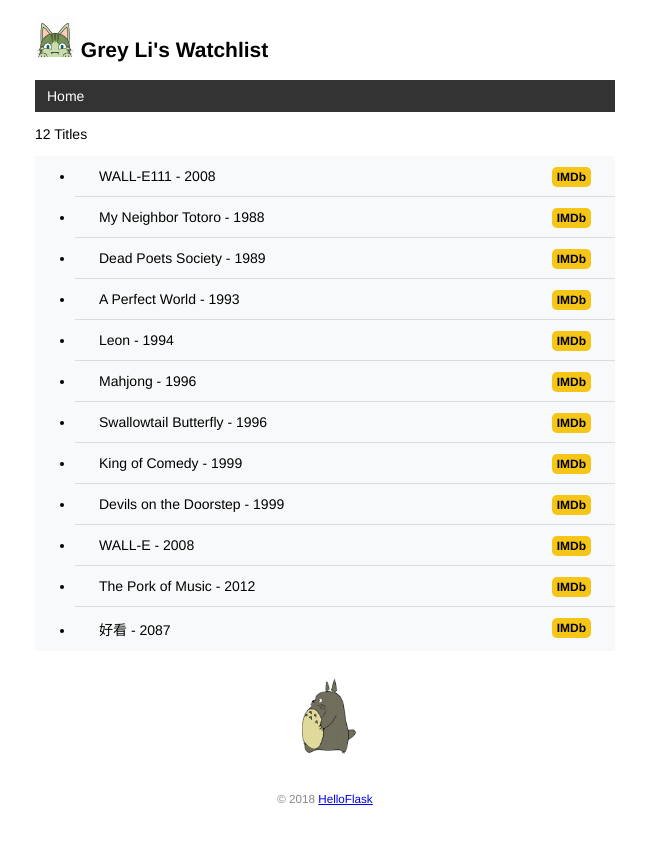
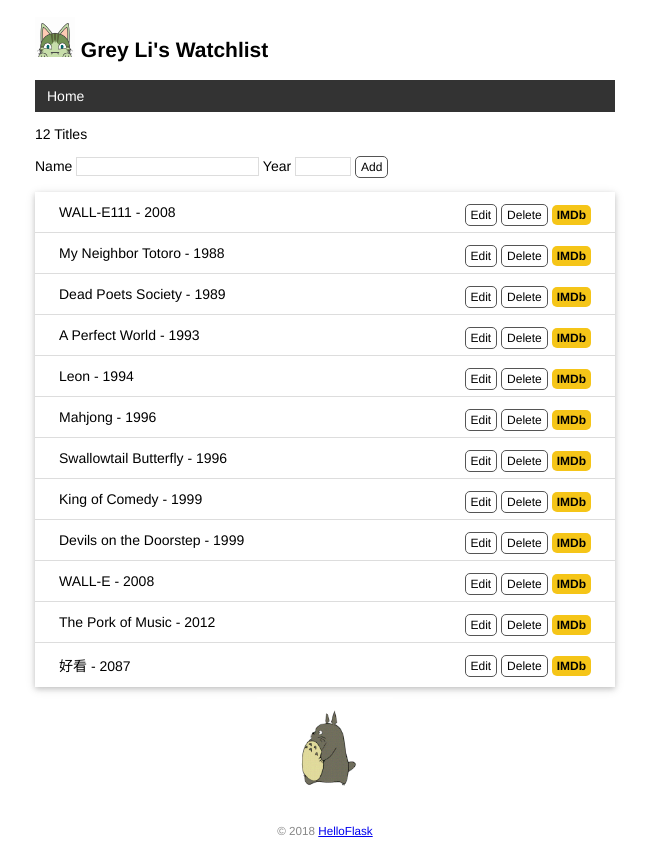
Before and after one commit to niusz/watchlist, a Flask app: page / in a window 1280 px wide. Shown: the whole page, without its empty margins (315-964 px from the left). Before the commit the page ends 805 px from the top, so only its background shows below. Run offline with Flask 3, Linux system fonts and the light colour scheme.

Commit message:
Create, edit and delete item by form

```diff
--- a/app.py
+++ b/app.py
@@ -1,11 +1,9 @@
 import os
 import sys
 import click
-
-from flask import Flask, render_template
+from flask import Flask, render_template, request, url_for, redirect, flash
 from flask_sqlalchemy import SQLAlchemy
 from markupsafe import escape
-from flask import url_for
 
 WIN = sys.platform.startswith('win')
 if WIN:
@@ -14,7 +12,7 @@ else:
     prefix = 'sqlite:////'
 
 app = Flask(__name__)
-
+app.config['SECRET_KEY'] = 'dev'
 app.config['SQLALCHEMY_DATABASE_URI'] = prefix + os.path.join(app.root_path, 'data.db')
 app.config['SQLALCHEMY_TRACK_MODIFICATIONS'] = False
 db = SQLAlchemy(app)
@@ -28,6 +26,7 @@ def initdb(drop):
         db.drop_all()
     db.create_all()
     click.echo('Initialized database.')
+
 
 @app.cli.command()
 def forge():
@@ -79,11 +78,56 @@ def page_not_found(e):
     return render_template('404.html'), 404
 
 
-@app.route('/')
+@app.route('/', methods=['GET', 'POST'])
 def index():
-    user = User.query.first()
+    if request.method == 'POST':
+        # 获取表单数据
+        title = request.form.get('title')
+        year = request.form.get('year')
+        # 验证数据
+        if not title or not year or len(year) > 4 or len(title) > 60:
+            flash('Invalid input.')
+            return redirect(url_for('index'))
+        # 保存表单数据到数据库
+        movie = Movie(title=title, year=year)
+        db.session.add(movie)
+        db.session.commit()
+        flash('Item created.')
+        return redirect(url_for('index'))
+
     movies = Movie.query.all()
     return render_template('index.html', movies=movies)
+
+
+@app.route('/movie/edit/<int:movie_id>', methods=['GET', 'POST'])
+def edit(movie_id):
+    movie = Movie.query.get_or_404(movie_id)
+
+    if request.method == 'POST':
+        title = request.form['title']
+        year = request.form['year']
+
+        if not title or not year or len(year) > 4 or len(title) > 60:
+            flash('Invalid input.')
+            return redirect(url_for('edit', movie_id=movie_id))
+
+        movie.title = title
+        movie.year = year
+        db.session.commit()
+        flash('Item updated.')
+        return redirect(url_for('index'))
+
+    return render_template('edit.html', movie=movie)
+
+
+@app.route('/movie/delete/<int:movie_id>', methods=['POST'])
+def delete(movie_id):
+    movie = Movie.query.get_or_404(movie_id)
+    db.session.delete(movie)
+    db.session.commit()
+    flash('Item deleted.')
+    return redirect(url_for('index'))
+
 
 @app.route('/user/<name>')
 def user_page(name):
@@ -104,4 +148,4 @@ def test_url_for():
 
 
 if __name__ == '__main__':
-    app.run()
+    app.run(debug=True)
--- a/static/style.css
+++ b/static/style.css
@@ -33,22 +33,52 @@ nav li a:hover {
     background-color: #111;
 }
 
-.movie-list {
-    background-color: #f8f9fa;
+.alert {
+    position: relative;
+    padding: 7px;
+    margin: 7px 0;
+    border: 1px solid transparent;
+    color: #004085;
+    background-color: #cce5ff;
+    border-color: #b8daff;
+    border-radius: 5px;
 }
 
-.float-right {
-    float: right;
+input[type=submit] {
+    font-family: inherit;
 }
 
-.imdb {
+input[type=text] {
+    border: 1px solid #ddd;
+}
+
+input[name=year] {
+    width: 50px;
+}
+
+.btn {
     font-size: 12px;
-    font-weight: bold;
+    padding: 3px 5px;
+    text-decoration: none;
+    cursor: pointer;
+    background-color: white;
     color: black;
+    border: 1px solid #555555;
+    border-radius: 5px;
+}
+
+.btn:hover {
     text-decoration: none;
-    background: #F5C518;
-    border-radius: 5px;
-    padding: 3px 5px;
+    background-color: black;
+    color: white;
+    border: 1px solid black;
+}
+
+.movie-list {
+    list-style-type: none;
+    padding: 0;
+    margin-bottom: 10px;
+    box-shadow: 0 2px 5px 0 rgba(0, 0, 0, 0.16), 0 2px 10px 0 rgba(0, 0, 0, 0.12);
 }
 
 .movie-list li {
@@ -64,6 +94,24 @@ nav li a:hover {
     background-color: #f8f9fa;
 }
 
+.float-right {
+    float: right;
+}
+
+.inline-form {
+    display: inline;
+}
+
+.imdb {
+    font-size: 12px;
+    font-weight: bold;
+    color: black;
+    text-decoration: none;
+    background: #F5C518;
+    border-radius: 5px;
+    padding: 3px 5px;
+}
+
 .totoro {
     display: block;
     margin: 0 auto;
--- a/templates/base.html
+++ b/templates/base.html
@@ -10,6 +10,9 @@
     {% endblock %}
 </head>
 <body>
+    {% for message in get_flashed_messages() %}
+        <div class="alert">{{ message }}</div>
+    {% endfor %}
      <h2>
         <img alt="Avatar" class="avatar" src="{{ url_for('static', filename='images/avatar.png') }}">
         {{ user.name }}'s Watchlist
--- a/templates/index.html
+++ b/templates/index.html
@@ -1,10 +1,20 @@
 {% extends 'base.html' %}
 {% block content %}
 <p>{{ movies|length }} Titles</p>
+<form method="post">
+    Name <input type="text" name="title" autocomplete="off" required />
+    Year <input type="text" name="year" autocomplete="off" required />
+    <input type="submit" class="btn" name="submit" value="Add">
+</form>
+
 <ul class="movie-list">
     {% for movie in movies %}
     <li>{{ movie.title }} - {{ movie.year }}
         <span class="float-right">
+            <a href="{{ url_for('edit', movie_id=movie.id) }}" class="btn">Edit</a>
+            <form class="inline-form"  method="post" action="{{ url_for('delete', movie_id=movie.id) }}">
+                <input class="btn" type="submit" name="delete" value="Delete" onclick="return confirm('Are you sure?')">
+            </form>
             <a  class="imdb" href="https://www.imdb.com/find?q={{ movie.title }}" target="_blank" title="Find this movie on IMDb">IMDb</a>
         </span>
     </li>
```
Also changed, not shown: templates/edit.html (added, +10 -0 lines), data.db.
